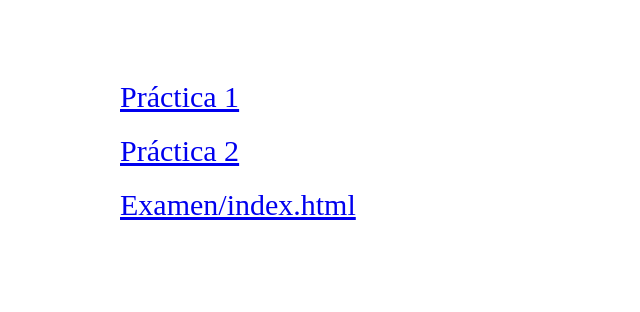
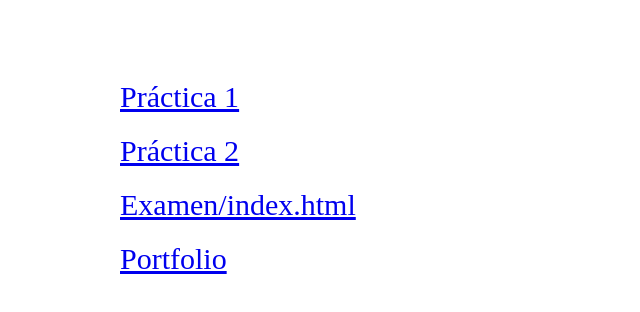
Before and after one commit to ivitilinguis/s2m82021, a plain HTML site: page index.html in a window 1280 px wide. Shown: the whole page, without its empty margins (0-640 px from the left). Drawn offline with Linux system fonts and the light colour scheme.

Commit message:
Update index.html
agrego portfolio

```diff
--- a/index.html
+++ b/index.html
@@ -25,6 +25,9 @@
 	<div>
 		<a class="practica" href="Examen">Examen/index.html</a>
 	</div>
+	<div>
+		<a class="practica" href="/Web%20Portfolio/index.html">Portfolio</a>
+	</div>
 
 </section>
 </body>
```
